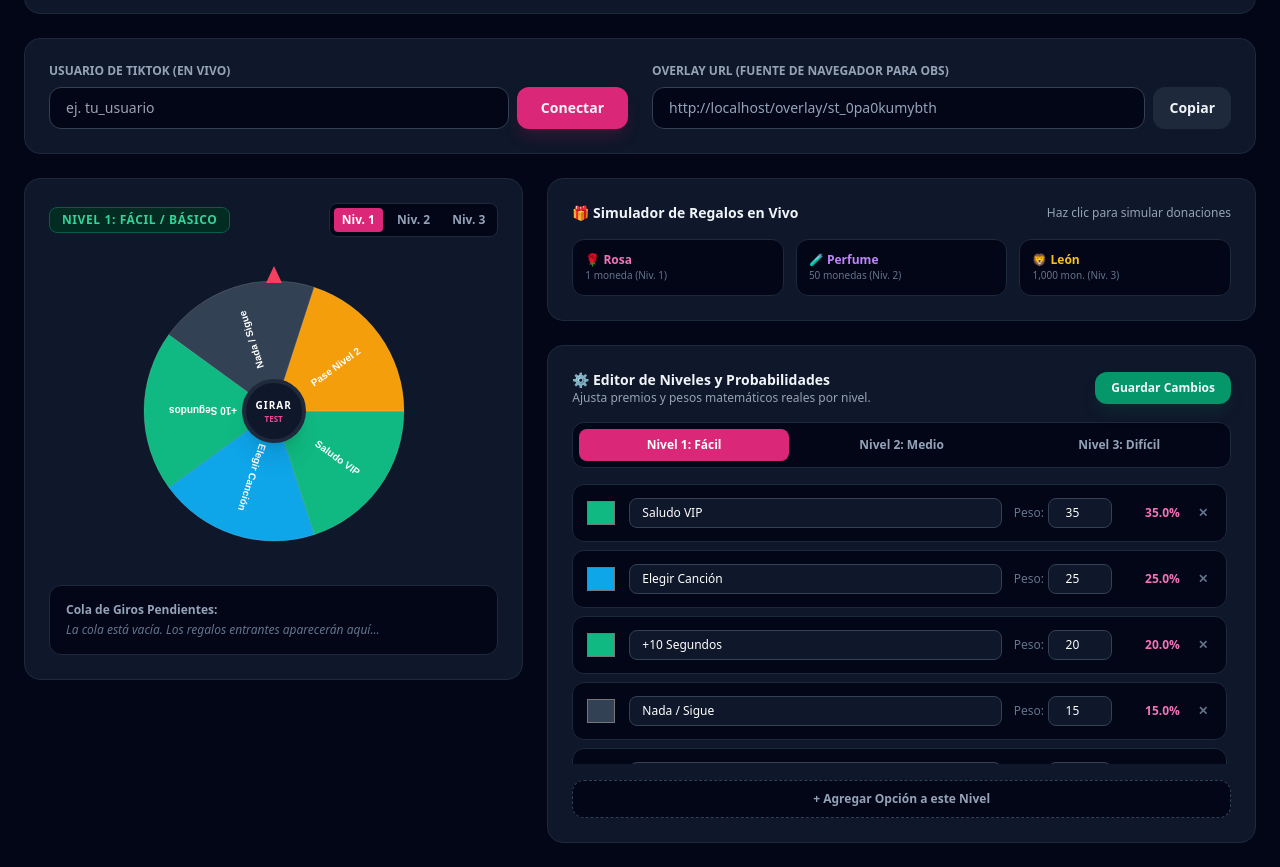
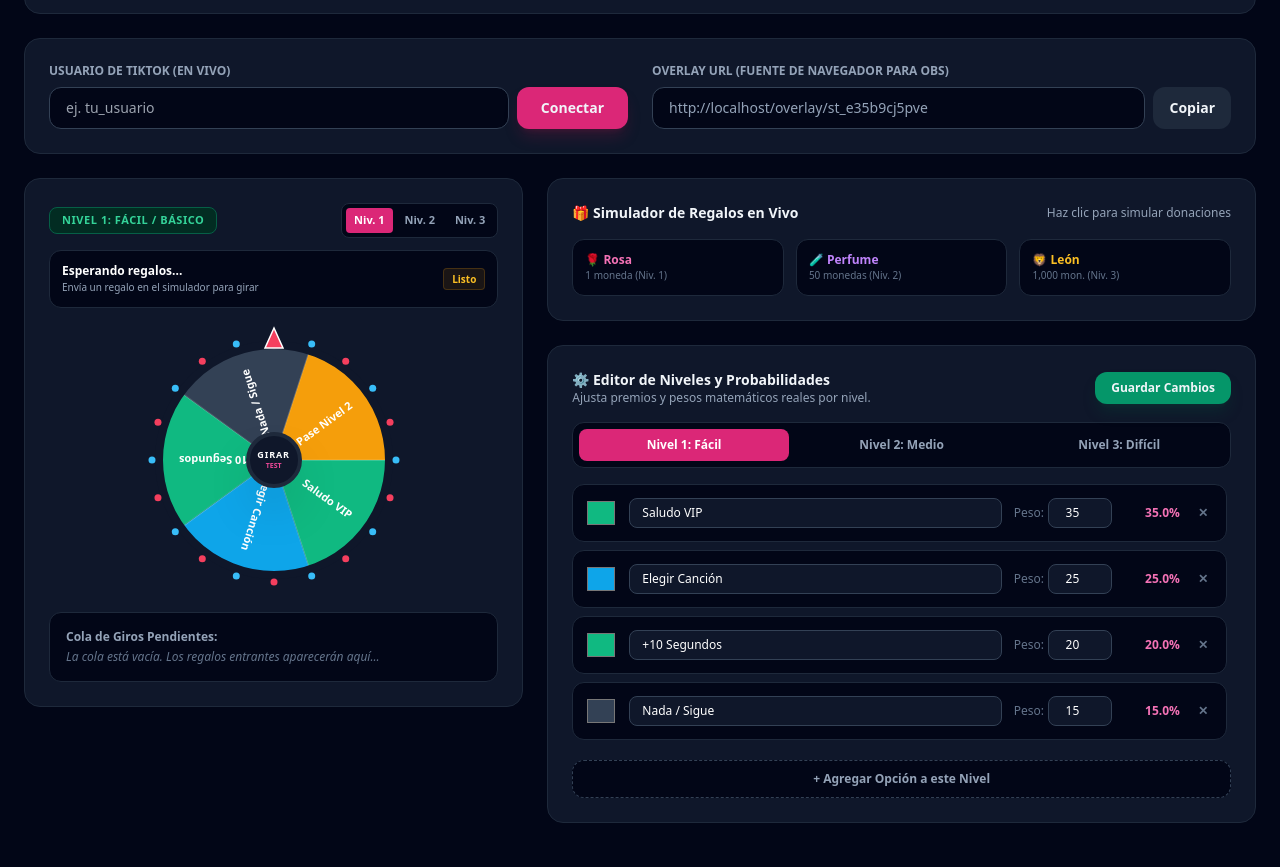
Before and after one commit to MetodoPerezoso/tiktok-roulette-saas, a website: page public/dashboard.html in a window 1280 px wide. Shown: the part 74-941 px from the top of the page. Drawn offline with nearby package versions, Linux system fonts and the light colour scheme; no server answers.

Commit message:
Dashboard actualizado con diseño PRO y luces LED

```diff
--- a/public/dashboard.html
+++ b/public/dashboard.html
@@ -46,31 +46,42 @@
     <!-- Contenido Principal: Dos Columnas -->
     <div class="grid grid-cols-1 lg:grid-cols-12 gap-6">
 
-      <!-- Columna Izquierda: Vista previa de la Ruleta y Cola -->
+      <!-- Columna Izquierda: Vista previa de la Ruleta PRO y Cola -->
       <div class="lg:col-span-5 space-y-6">
         <div class="bg-slate-900 p-6 rounded-2xl border border-slate-800 flex flex-col items-center relative">
-          <div class="w-full flex justify-between items-center mb-4">
-            <span id="level-indicator" class="text-xs font-bold uppercase tracking-wider bg-emerald-950 text-emerald-400 border border-emerald-800 px-3 py-1 rounded-lg">Nivel 1: Fácil / Básico</span>
-            <div class="flex gap-1.5 bg-slate-950 p-1 rounded-lg border border-slate-800 text-xs font-bold">
-              <span class="px-2 py-1 rounded bg-pink-600 text-white cursor-pointer" onclick="switchTab(1)">Niv. 1</span>
-              <span class="px-2 py-1 rounded text-slate-400 hover:text-white cursor-pointer" onclick="switchTab(2)">Niv. 2</span>
-              <span class="px-2 py-1 rounded text-slate-400 hover:text-white cursor-pointer" onclick="switchTab(3)">Niv. 3</span>
+
+          <!-- Badge de Dificultad y Pestañas -->
+          <div class="w-full flex justify-between items-center mb-3">
+            <span id="level-indicator" class="text-[11px] font-bold uppercase tracking-wider bg-emerald-950 text-emerald-400 border border-emerald-800 px-3 py-1 rounded-lg">NIVEL 1: FÁCIL / BÁSICO</span>
+            <div class="flex gap-1 bg-slate-950 p-1 rounded-lg border border-slate-800 text-[11px] font-bold">
+              <span class="px-2 py-1 rounded bg-pink-600 text-white cursor-pointer" onclick="switchTab(1)" id="pill-1">Niv. 1</span>
+              <span class="px-2 py-1 rounded text-slate-400 hover:text-white cursor-pointer" onclick="switchTab(2)" id="pill-2">Niv. 2</span>
+              <span class="px-2 py-1 rounded text-slate-400 hover:text-white cursor-pointer" onclick="switchTab(3)" id="pill-3">Niv. 3</span>
             </div>
           </div>
 
-          <!-- Canvas de Ruleta Preview -->
-          <div class="relative w-[300px] h-[300px] flex items-center justify-center my-2">
-            <canvas id="previewCanvas" width="300" height="300"></canvas>
+          <!-- Banner de Estado sobre la Ruleta -->
+          <div class="w-full bg-slate-950 border border-slate-800 rounded-xl p-3 mb-2 flex items-center justify-between text-xs">
+            <div>
+              <span class="font-bold text-white" id="preview-status-title">Esperando regalos...</span>
+              <div class="text-[10px] text-slate-400" id="preview-status-sub">Envía un regalo en el simulador para girar</div>
+            </div>
+            <span class="text-[10px] bg-amber-500/10 text-amber-400 border border-amber-500/20 px-2 py-0.5 rounded font-semibold" id="preview-badge-state">Listo</span>
+          </div>
+
+          <!-- Canvas de Ruleta PRO con Anillo LED -->
+          <div class="relative w-[280px] h-[280px] flex items-center justify-center my-1">
+            <canvas id="previewCanvas" width="280" height="280"></canvas>
             <div class="absolute inset-0 flex items-center justify-center pointer-events-none">
-              <button onclick="triggerTestSpin()" class="w-16 h-16 bg-slate-900 border-4 border-slate-800 rounded-full flex flex-col items-center justify-center shadow-xl pointer-auto hover:scale-105 transition cursor-pointer">
-                <span class="text-[10px] font-black tracking-widest text-white">GIRAR</span>
-                <span class="text-[8px] text-pink-500 font-bold">TEST</span>
+              <button onclick="triggerTestSpin()" class="w-14 h-14 bg-slate-900 border-4 border-slate-800 rounded-full flex flex-col items-center justify-center shadow-2xl pointer-auto hover:scale-105 transition cursor-pointer">
+                <span class="text-[9px] font-black tracking-widest text-white">GIRAR</span>
+                <span class="text-[7px] text-pink-500 font-bold">TEST</span>
               </button>
             </div>
           </div>
 
           <!-- Cola de Giros -->
-          <div class="w-full bg-slate-950 p-4 rounded-xl border border-slate-800 mt-4">
+          <div class="w-full bg-slate-950 p-4 rounded-xl border border-slate-800 mt-2">
             <div class="text-xs font-semibold text-slate-400 mb-1">Cola de Giros Pendientes:</div>
             <div id="queue-status" class="text-xs text-slate-500 italic">La cola está vacía. Los regalos entrantes aparecerán aquí...</div>
           </div>
@@ -120,7 +131,7 @@
           </div>
 
           <!-- Tabla de opciones -->
-          <div class="space-y-2 max-h-[280px] overflow-y-auto pr-1" id="sectors-editor-container">
+          <div class="space-y-2 max-h-[260px] overflow-y-auto pr-1" id="sectors-editor-container">
             <!-- Inyectado por JS -->
           </div>
 
@@ -146,7 +157,6 @@
       query: { token, role: 'dashboard' }
     });
 
-    // Estructura de configuración completa
     let currentConfig = {
       1: [
         { label: "Saludo VIP", color: "#10b981", weight: 35 },
@@ -168,19 +178,27 @@
 
     let activeLevel = 1;
     let previewAngle = 0;
+    let isPreviewSpinning = false;
 
     function switchTab(level) {
       activeLevel = level;
       for (let i = 1; i <= 3; i++) {
         const edTab = document.getElementById(`editor-tab-${i}`);
+        const pill = document.getElementById(`pill-${i}`);
         if (i === level) {
-          edTab.className = "py-2 rounded-lg bg-pink-600 text-white transition font-bold";
+          if(edTab) edTab.className = "py-2 rounded-lg bg-pink-600 text-white transition font-bold";
+          if(pill) pill.className = "px-2 py-1 rounded bg-pink-600 text-white cursor-pointer";
         } else {
-          edTab.className = "py-2 rounded-lg text-slate-400 hover:text-white transition";
+          if(edTab) edTab.className = "py-2 rounded-lg text-slate-400 hover:text-white transition";
+          if(pill) pill.className = "px-2 py-1 rounded text-slate-400 hover:text-white cursor-pointer";
         }
       }
 
-      const levelNames = { 1: "Nivel 1: Fácil / Básico", 2: "Nivel 2: Medio / Desafío", 3: "Nivel 3: Difícil / VIP" };
+      const levelNames = {
+        1: "NIVEL 1: FÁCIL / BÁSICO",
+        2: "NIVEL 2: MEDIO / DESAFÍO",
+        3: "NIVEL 3: DIFÍCIL / VIP"
+      };
       document.getElementById('level-indicator').innerText = levelNames[level];
 
       renderEditor();
@@ -237,7 +255,7 @@
       alert('¡Configuración guardada y sincronizada con OBS!');
     }
 
-    // Dibujar ruleta en el dashboard (Preview)
+    // Dibujar ruleta PRO con luces LED en el Dashboard
     function drawPreviewWheel() {
       const canvas = document.getElementById('previewCanvas');
       const ctx = canvas.getContext('2d');
@@ -247,7 +265,7 @@
 
       ctx.clearRect(0, 0, canvas.width, canvas.height);
       ctx.save();
-      ctx.translate(150, 150);
+      ctx.translate(140, 140);
       ctx.rotate(previewAngle);
 
       sectors.forEach((sector, i) => {
@@ -255,37 +273,90 @@
         ctx.beginPath();
         ctx.fillStyle = sector.color || '#333';
         ctx.moveTo(0, 0);
-        ctx.arc(0, 0, 130, angle, angle + arc);
+        ctx.arc(0, 0, 115, angle, angle + arc);
         ctx.lineTo(0, 0);
         ctx.fill();
-        ctx.lineWidth = 1;
+        ctx.lineWidth = 1.5;
         ctx.strokeStyle = '#ffffff22';
         ctx.stroke();
 
+        // Texto orientado correctamente hacia el centro
         ctx.save();
         ctx.rotate(angle + arc / 2);
+        ctx.textAlign = "right";
         ctx.fillStyle = "#ffffff";
-        ctx.font = "bold 10px sans-serif";
-        ctx.textAlign = "right";
-        ctx.fillText(sector.label, 105, 4);
+        ctx.font = "bold 11px system-ui, sans-serif";
+        ctx.fillText(sector.label, 95, 4);
         ctx.restore();
       });
 
       ctx.restore();
 
+      // Aro exterior y Anillo de Luces LED
+      ctx.beginPath();
+      ctx.arc(140, 140, 115, 0, 2 * Math.PI);
+      ctx.lineWidth = 8;
+      ctx.strokeStyle = '#0f172a';
+      ctx.stroke();
+
+      const numLEDs = 20;
+      for (let i = 0; i < numLEDs; i++) {
+        const ledAngle = (i / numLEDs) * 2 * Math.PI;
+        const x = 140 + Math.cos(ledAngle) * 122;
+        const y = 140 + Math.sin(ledAngle) * 122;
+        ctx.beginPath();
+        ctx.arc(x, y, 3.5, 0, 2 * Math.PI);
+        ctx.fillStyle = (i % 2 === 0) ? '#38bdf8' : '#f43f5e';
+        ctx.fill();
+      }
+
       // Puntero superior
       ctx.fillStyle = "#f43f5e";
       ctx.beginPath();
-      ctx.moveTo(150, 5);
-      ctx.lineTo(142, 22);
-      ctx.lineTo(158, 22);
+      ctx.moveTo(140, 8);
+      ctx.lineTo(131, 28);
+      ctx.lineTo(149, 28);
       ctx.closePath();
       ctx.fill();
+      ctx.lineWidth = 1.5;
+      ctx.strokeStyle = '#ffffff';
+      ctx.stroke();
     }
 
     function triggerTestSpin() {
-      previewAngle += Math.PI * 4 + Math.random() * Math.PI * 2;
-      drawPreviewWheel();
+      if (isPreviewSpinning) return;
+      isPreviewSpinning = true;
+      document.getElementById('preview-status-title').innerText = "Girando ruleta de prueba...";
+      document.getElementById('preview-status-sub').innerText = "Simulando evento de OBS";
+      document.getElementById('preview-badge-state').innerText = "Girando";
+
+      const targetAngle = previewAngle + Math.PI * 8 + Math.random() * Math.PI * 2;
+      let start = null;
+      const duration = 3000;
+
+      function animate(timestamp) {
+        if (!start) start = timestamp;
+        const progress = (timestamp - start) / duration;
+        if (progress < 1) {
+          const easeOut = 1 - Math.pow(1 - progress, 3);
+          previewAngle = targetAngle * easeOut;
+          drawPreviewWheel();
+          requestAnimationFrame(animate);
+        } else {
+          previewAngle = targetAngle % (2 * Math.PI);
+          isPreviewSpinning = false;
+          drawPreviewWheel();
+          document.getElementById('preview-status-title').innerText = "¡Premio obtenido!";
+          document.getElementById('preview-status-sub').innerText = "Prueba completada con éxito";
+          document.getElementById('preview-badge-state').innerText = "Completado";
+          setTimeout(() => {
+            document.getElementById('preview-status-title').innerText = "Esperando regalos...";
+            document.getElementById('preview-status-sub').innerText = "Envía un regalo en el simulador para girar";
+            document.getElementById('preview-badge-state').innerText = "Listo";
+          }, 2000);
+        }
+      }
+      requestAnimationFrame(animate);
     }
 
     // Conexión TikTok
@@ -336,7 +407,6 @@
       }, 3000);
     }
 
-    // Inicializar editor y vista previa
     renderEditor();
     drawPreviewWheel();
   </script>
```
